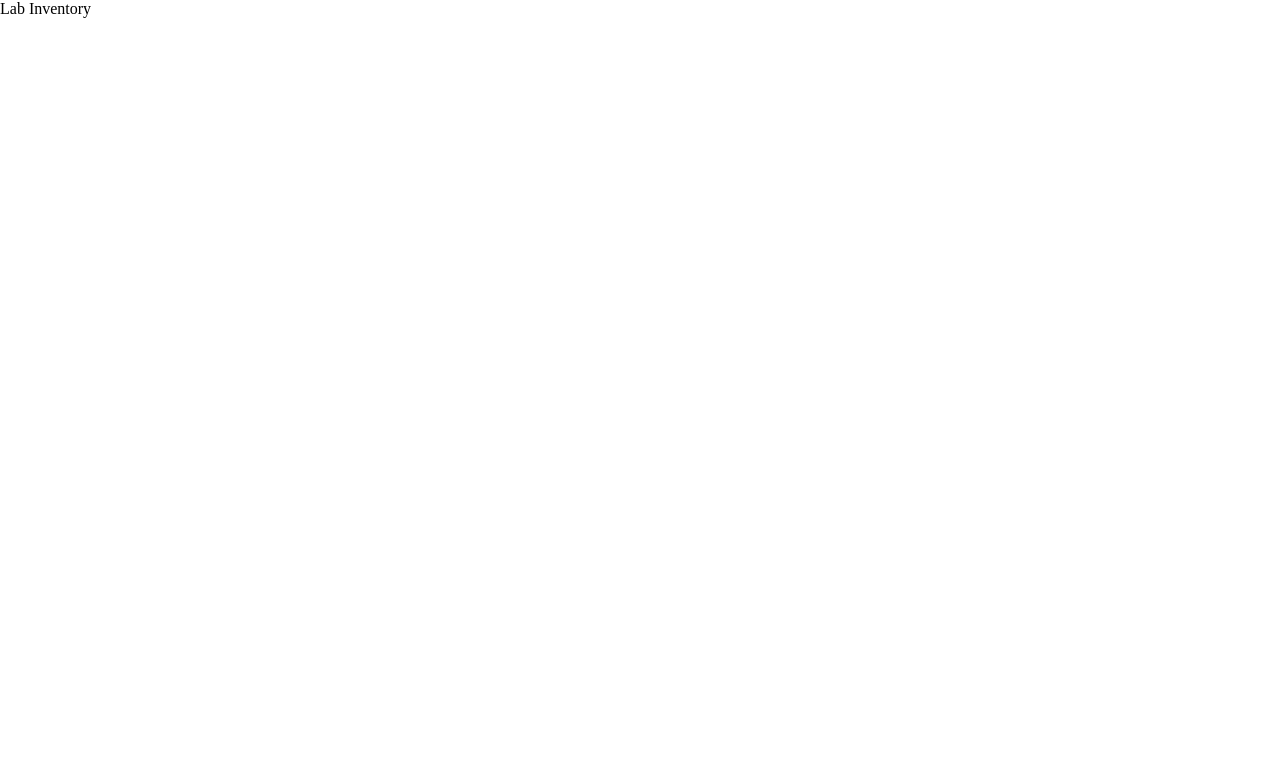
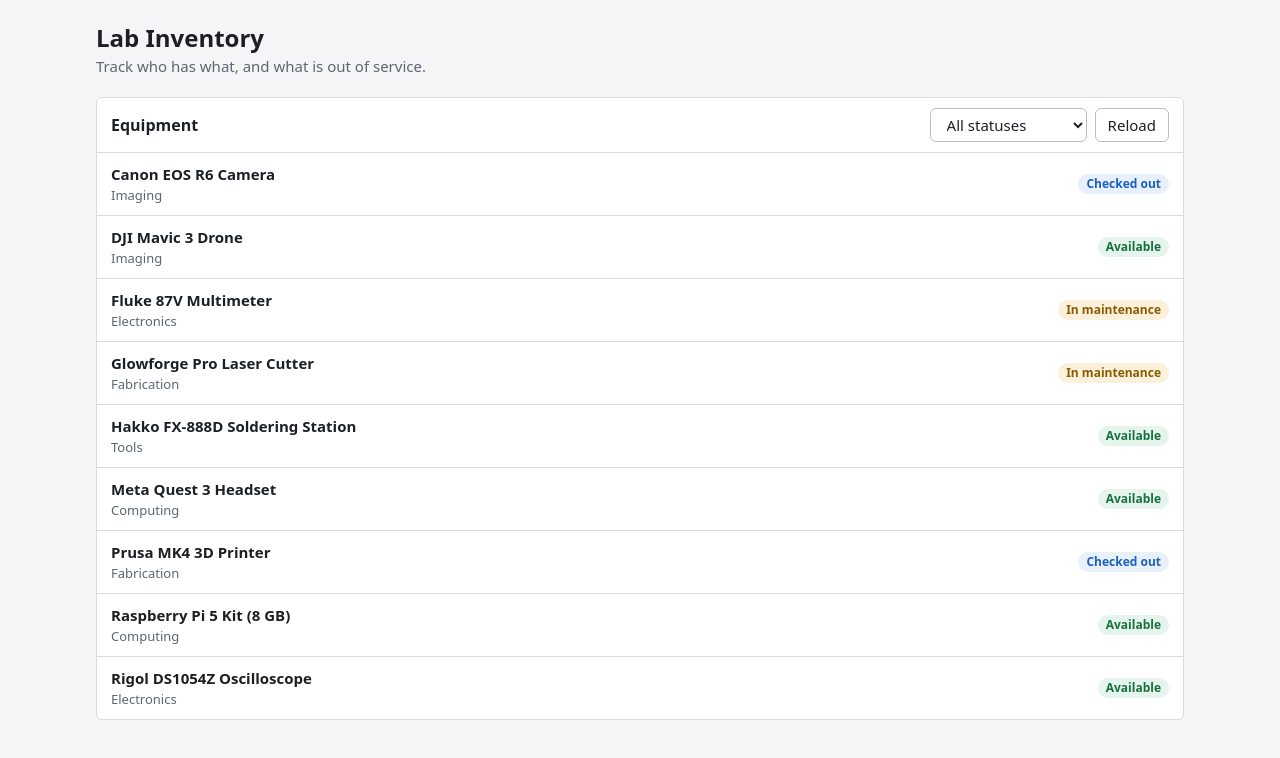
Before and after one commit to yanekissayabully/lab-inventory, a Next.js app: page / in a window 1280 px wide. Shown: the top 758 px of the page. Built offline with nearby package versions, Linux system fonts and the light colour scheme.

Commit message:
Load the item list in an effect with loading, error and empty states
Adds a status filter and a Reload button. The effect depends on both and
cancels its request on cleanup.

```diff
--- a/app/globals.css
+++ b/app/globals.css
@@ -1,9 +1,69 @@
+:root {
+  --bg: #f4f5f7;
+  --surface: #ffffff;
+  --border: #d8dce1;
+  --border-strong: #b9bfc7;
+  --text: #1c2025;
+  --muted: #5d6671;
+  --accent: #1d5fbf;
+  --accent-hover: #174d9c;
+  --accent-soft: #e8f0fb;
+  --success: #17703f;
+  --success-soft: #e5f4ec;
+  --warning: #8a5a00;
+  --warning-soft: #fbf1db;
+  --danger: #b3261e;
+  --danger-soft: #fbeae9;
+  --radius: 6px;
+
+  color-scheme: light;
+}
+
 *,
 *::before,
 *::after {
   box-sizing: border-box;
 }
 
+html {
+  -webkit-text-size-adjust: 100%;
+}
+
 body {
   margin: 0;
+  background: var(--bg);
+  color: var(--text);
+  font-family:
+    system-ui, -apple-system, "Segoe UI", Roboto, "Helvetica Neue", Arial,
+    sans-serif;
+  font-size: 15px;
+  line-height: 1.5;
 }
+
+h1,
+h2,
+h3,
+p {
+  margin: 0;
+}
+
+button,
+input,
+select,
+textarea {
+  font: inherit;
+  color: inherit;
+}
+
+button {
+  cursor: pointer;
+}
+
+button:disabled {
+  cursor: not-allowed;
+}
+
+:focus-visible {
+  outline: 2px solid var(--accent);
+  outline-offset: 2px;
+}
--- a/app/page.tsx
+++ b/app/page.tsx
@@ -1,3 +1,9 @@
+import Inventory from "@/components/Inventory";
+
 export default function Home() {
-  return <main>Lab Inventory</main>;
+  return (
+    <main>
+      <Inventory />
+    </main>
+  );
 }
--- /dev/null
+++ b/components/Inventory.module.css
@@ -0,0 +1,65 @@
+.shell {
+  max-width: 1120px;
+  margin: 0 auto;
+  padding: 24px 16px 48px;
+}
+
+.header {
+  margin-bottom: 20px;
+}
+
+.title {
+  font-size: 24px;
+  line-height: 1.2;
+}
+
+.subtitle {
+  margin-top: 2px;
+  color: var(--muted);
+}
+
+.panel {
+  background: var(--surface);
+  border: 1px solid var(--border);
+  border-radius: var(--radius);
+  overflow: hidden;
+}
+
+.toolbar {
+  display: flex;
+  align-items: center;
+  gap: 8px;
+  padding: 10px 14px;
+  border-bottom: 1px solid var(--border);
+}
+
+.panelTitle {
+  flex: 1;
+  font-size: 16px;
+}
+
+.filter select,
+.button {
+  height: 34px;
+  padding: 0 12px;
+  border: 1px solid var(--border-strong);
+  border-radius: var(--radius);
+  background: var(--surface);
+}
+
+.button:hover:not(:disabled) {
+  background: var(--bg);
+}
+
+.button:disabled {
+  color: var(--muted);
+}
+
+.visuallyHidden {
+  position: absolute;
+  width: 1px;
+  height: 1px;
+  overflow: hidden;
+  clip-path: inset(50%);
+  white-space: nowrap;
+}
--- /dev/null
+++ b/components/Inventory.tsx
@@ -0,0 +1,100 @@
+"use client";
+
+import { useEffect, useState } from "react";
+import { getItems, isAbortError } from "@/lib/api/fakeApi";
+import { STATUSES, type ItemSummary, type StatusFilter } from "@/lib/types";
+import ItemList, { type LoadStatus } from "./ItemList";
+import { statusLabel } from "./StatusBadge";
+import styles from "./Inventory.module.css";
+
+export default function Inventory() {
+  const [filter, setFilter] = useState<StatusFilter>("all");
+  const [items, setItems] = useState<ItemSummary[]>([]);
+  const [listStatus, setListStatus] = useState<LoadStatus>("loading");
+  const [listError, setListError] = useState("");
+  const [reloadKey, setReloadKey] = useState(0);
+
+  // Load the list whenever the filter changes or the user hits Reload.
+  // Both values are read inside the effect, so both are dependencies.
+  useEffect(() => {
+    const controller = new AbortController();
+    let ignore = false;
+
+    getItems(filter, controller.signal)
+      .then((data) => {
+        if (ignore) return;
+        setItems(data);
+        setListStatus("success");
+      })
+      .catch((error: unknown) => {
+        if (ignore || isAbortError(error)) return;
+        setListError(error instanceof Error ? error.message : "Unknown error");
+        setListStatus("error");
+      });
+
+    // Cleanup runs before the next effect and on unmount: a superseded
+    // request is cancelled and, if it still got through, its result is dropped.
+    return () => {
+      ignore = true;
+      controller.abort();
+    };
+  }, [filter, reloadKey]);
+
+  function changeFilter(next: StatusFilter) {
+    setFilter(next);
+    setListStatus("loading");
+  }
+
+  function reload() {
+    setListStatus("loading");
+    setReloadKey((key) => key + 1);
+  }
+
+  return (
+    <div className={styles.shell}>
+      <header className={styles.header}>
+        <h1 className={styles.title}>Lab Inventory</h1>
+        <p className={styles.subtitle}>
+          Track who has what, and what is out of service.
+        </p>
+      </header>
+
+      <section className={styles.panel} aria-labelledby="list-heading">
+        <div className={styles.toolbar}>
+          <h2 id="list-heading" className={styles.panelTitle}>
+            Equipment
+          </h2>
+          <label className={styles.filter}>
+            <span className={styles.visuallyHidden}>Filter by status</span>
+            <select
+              value={filter}
+              onChange={(e) => changeFilter(e.target.value as StatusFilter)}
+            >
+              <option value="all">All statuses</option>
+              {STATUSES.map((status) => (
+                <option key={status} value={status}>
+                  {statusLabel(status)}
+                </option>
+              ))}
+            </select>
+          </label>
+          <button
+            type="button"
+            className={styles.button}
+            onClick={reload}
+            disabled={listStatus === "loading"}
+          >
+            {listStatus === "loading" ? "Loading…" : "Reload"}
+          </button>
+        </div>
+        <ItemList
+          items={items}
+          status={listStatus}
+          error={listError}
+          filter={filter}
+          onReload={reload}
+        />
+      </section>
+    </div>
+  );
+}
--- /dev/null
+++ b/components/ItemList.module.css
@@ -0,0 +1,92 @@
+.list {
+  list-style: none;
+  margin: 0;
+  padding: 0;
+  transition: opacity 0.15s;
+}
+
+.refreshing {
+  opacity: 0.5;
+  pointer-events: none;
+}
+
+.row {
+  display: flex;
+  align-items: center;
+  justify-content: space-between;
+  gap: 12px;
+  padding: 10px 14px;
+  border-bottom: 1px solid var(--border);
+}
+
+.row:last-child {
+  border-bottom: 0;
+}
+
+.rowMain {
+  display: flex;
+  flex-direction: column;
+  min-width: 0;
+}
+
+.name {
+  font-weight: 600;
+  overflow: hidden;
+  text-overflow: ellipsis;
+  white-space: nowrap;
+}
+
+.meta {
+  font-size: 13px;
+  color: var(--muted);
+}
+
+.skeletons {
+  display: flex;
+  flex-direction: column;
+  gap: 1px;
+}
+
+.skeleton {
+  height: 57px;
+  background: #eceef1;
+  animation: pulse 1.2s ease-in-out infinite;
+}
+
+@keyframes pulse {
+  50% {
+    opacity: 0.5;
+  }
+}
+
+@media (prefers-reduced-motion: reduce) {
+  .skeleton {
+    animation: none;
+  }
+}
+
+.message {
+  padding: 32px 20px;
+  text-align: center;
+}
+
+.messageTitle {
+  font-weight: 600;
+}
+
+.messageText {
+  margin-top: 4px;
+  color: var(--muted);
+}
+
+.messageAction {
+  margin-top: 14px;
+  padding: 6px 14px;
+  border: 1px solid var(--border-strong);
+  border-radius: var(--radius);
+  background: var(--surface);
+}
+
+.messageAction:hover {
+  background: var(--bg);
+}
--- /dev/null
+++ b/components/ItemList.tsx
@@ -0,0 +1,75 @@
+import type { ItemSummary, StatusFilter } from "@/lib/types";
+import StatusBadge from "./StatusBadge";
+import styles from "./ItemList.module.css";
+
+export type LoadStatus = "loading" | "error" | "success";
+
+interface ItemListProps {
+  items: ItemSummary[];
+  status: LoadStatus;
+  error: string;
+  filter: StatusFilter;
+  onReload: () => void;
+}
+
+export default function ItemList({
+  items,
+  status,
+  error,
+  filter,
+  onReload,
+}: ItemListProps) {
+  if (status === "error") {
+    return (
+      <div className={styles.message} role="alert">
+        <p className={styles.messageTitle}>Could not load the list</p>
+        <p className={styles.messageText}>{error}</p>
+        <button type="button" className={styles.messageAction} onClick={onReload}>
+          Try again
+        </button>
+      </div>
+    );
+  }
+
+  if (status === "loading" && items.length === 0) {
+    return (
+      <div className={styles.skeletons} aria-busy="true" aria-label="Loading items">
+        {Array.from({ length: 5 }, (_, i) => (
+          <div key={i} className={styles.skeleton} />
+        ))}
+      </div>
+    );
+  }
+
+  if (status === "success" && items.length === 0) {
+    return (
+      <div className={styles.message}>
+        <p className={styles.messageTitle}>
+          {filter === "all" ? "No equipment yet" : "Nothing with this status"}
+        </p>
+        <p className={styles.messageText}>
+          {filter === "all"
+            ? "The inventory is empty."
+            : "Try another filter, or reload the list."}
+        </p>
+      </div>
+    );
+  }
+
+  return (
+    <ul
+      className={`${styles.list} ${status === "loading" ? styles.refreshing : ""}`}
+      aria-busy={status === "loading"}
+    >
+      {items.map((item) => (
+        <li key={item.id} className={styles.row}>
+          <div className={styles.rowMain}>
+            <span className={styles.name}>{item.name}</span>
+            <span className={styles.meta}>{item.category}</span>
+          </div>
+          <StatusBadge status={item.status} />
+        </li>
+      ))}
+    </ul>
+  );
+}
--- /dev/null
+++ b/components/StatusBadge.module.css
@@ -0,0 +1,23 @@
+.badge {
+  display: inline-block;
+  padding: 1px 8px;
+  border-radius: 999px;
+  font-size: 12px;
+  font-weight: 600;
+  white-space: nowrap;
+}
+
+.available {
+  background: var(--success-soft);
+  color: var(--success);
+}
+
+.checked-out {
+  background: var(--accent-soft);
+  color: var(--accent);
+}
+
+.maintenance {
+  background: var(--warning-soft);
+  color: var(--warning);
+}
--- /dev/null
+++ b/components/StatusBadge.tsx
@@ -0,0 +1,20 @@
+import type { Status } from "@/lib/types";
+import styles from "./StatusBadge.module.css";
+
+const LABELS: Record<Status, string> = {
+  available: "Available",
+  "checked-out": "Checked out",
+  maintenance: "In maintenance",
+};
+
+export function statusLabel(status: Status): string {
+  return LABELS[status];
+}
+
+export default function StatusBadge({ status }: { status: Status }) {
+  return (
+    <span className={`${styles.badge} ${styles[status]}`}>
+      {LABELS[status]}
+    </span>
+  );
+}
```
